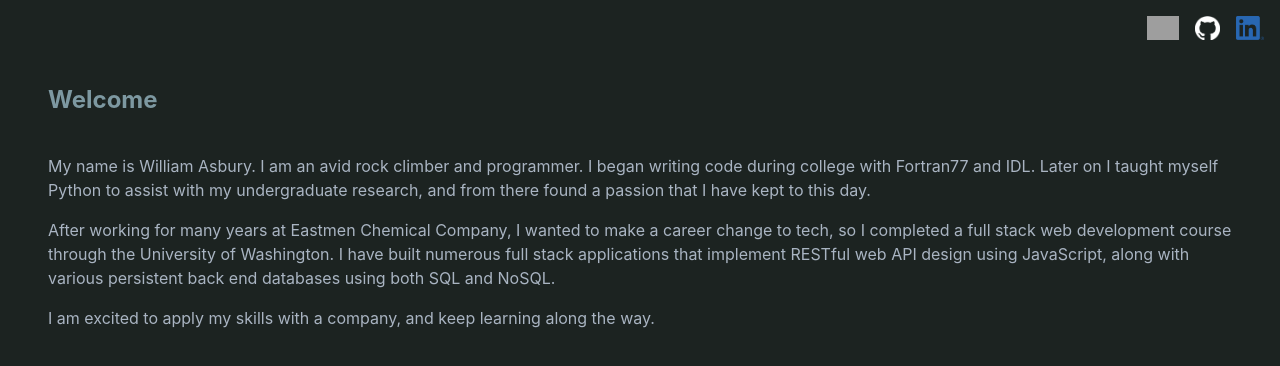
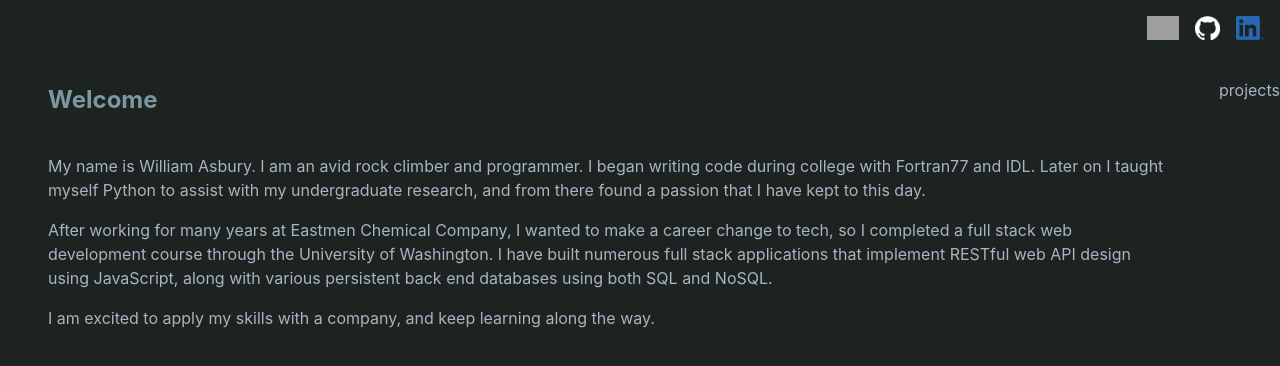
Before and after one commit to Willlasbury/portfolio, a React (Vite) app: page / in a window 1280 px wide. Shown: the top 366 px of the page. Built offline with nearby package versions, Linux system fonts and the light colour scheme; no server answers; grey boxes are pictures that could not be loaded.

Commit message:
brain is fried just saving work

```diff
--- a/src/App.jsx
+++ b/src/App.jsx
@@ -1,7 +1,6 @@
 import "./App.css";
 import Header from "./components/header";
-import AboutMe from "./components/aboutMe";
-
+import Body from "./components/body"
 import { useEffect, useState } from "react";
 
 import getStats from "./utils/fetch/codewars";
@@ -25,7 +24,7 @@ function App() {
   return (
     <>
       <Header />
-      <AboutMe stats={stats} />
+      <Body projects={projects} />
     </>
   );
 }
--- /dev/null
+++ b/src/components/body/index.jsx
@@ -0,0 +1,13 @@
+import './styles.css'
+
+import AboutMe from "../aboutMe";
+import Projects from "../projects";
+
+export default function ({ projects }) {
+  return (
+    <div>
+      <AboutMe />
+      <Projects projects={projects} />
+    </div>
+  );
+}
--- /dev/null
+++ b/src/components/body/styles.css
@@ -0,0 +1,5 @@
+div {
+    display: flex;
+    flex-flow: row nowrap;
+
+}
--- a/src/components/projects/index.jsx
+++ b/src/components/projects/index.jsx
@@ -1,6 +1,7 @@
 import "./styles.css";
 
 export default function Projects({ projects }) {
+  console.log("projects:", projects)
   return (
     <section>
       <p>{projects ? "projects" : "nope"}</p>
```
Also changed, not shown: src/components/project/index.jsx (added, +7 -0 lines), src/components/project/styles.css (added).
